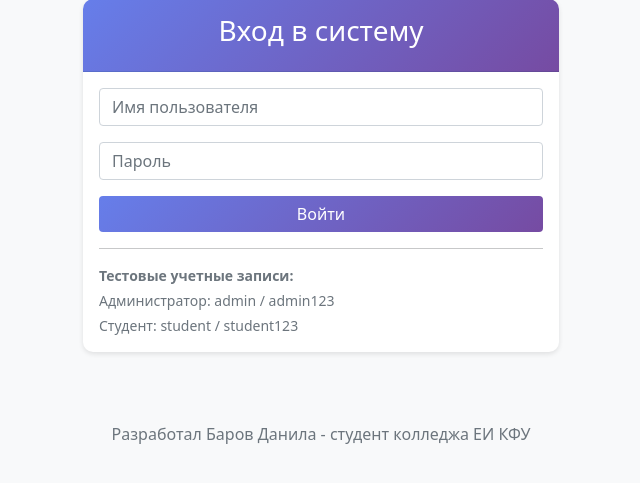
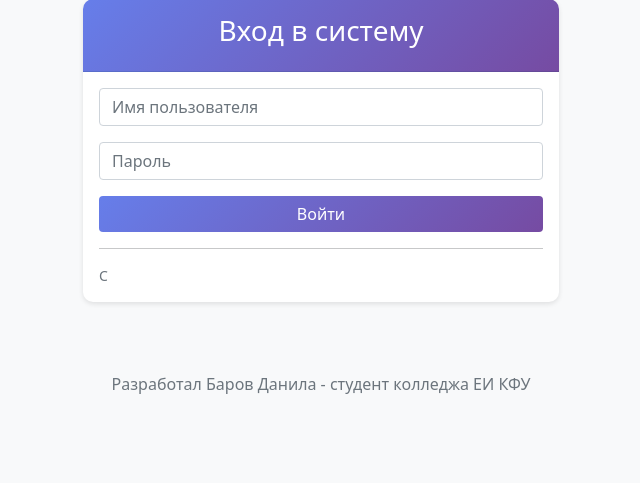
Before and after one commit to expchanell2708-source/teachprog, a Flask app: page /login in a window 1280 px wide. Shown: the part 187-670 px from the top of the page, without its empty margins (319-959 px from the left). Run offline with Flask 3, Linux system fonts and the light colour scheme.

Commit message:
Update login.html

```diff
--- a/templates/login.html
+++ b/templates/login.html
@@ -12,9 +12,9 @@
             </form>
             <hr>
             <div class="text-muted small">
-                <p class="mb-1"><strong>Тестовые учетные записи:</strong></p>
-                <p class="mb-1">Администратор: admin / admin123</p>
-                <p class="mb-0">Студент: student / student123</p>
+                <p class="mb-1"><strong></strong></p>
+                <p class="mb-1"></p>
+                <p class="mb-0">С</p>
             </div>
         </div>
     </div>
```
